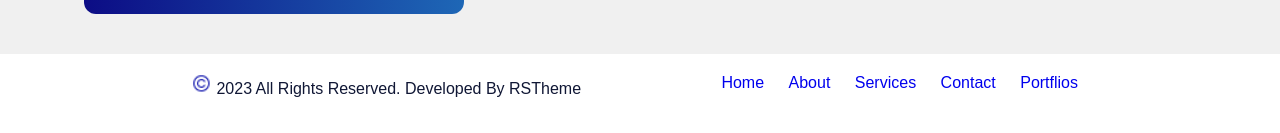
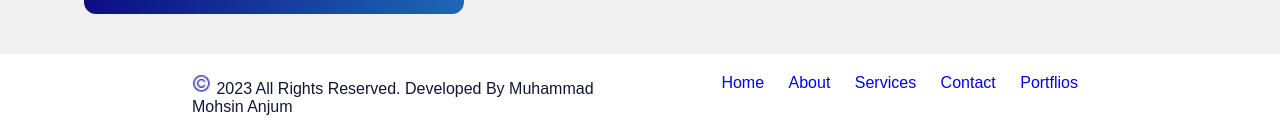
Before and after one commit to mohsinanjum111/braintech, a plain HTML site: page index.html in a window 1280 px wide. Shown: the part 4904-5037 px from the top of the page. Drawn offline with Linux system fonts and the light colour scheme.

Commit message:
index.html

```diff
--- a/index.html
+++ b/index.html
@@ -390,7 +390,7 @@
   <div class="para">
       <p class="fot">
         <img src="images/copyright.png" alt="">
-        2023 All Rights Reserved. Developed By RSTheme
+        2023 All Rights Reserved. Developed By Muhammad Mohsin Anjum
       </p>
       <div class="fotnav">
         <ul class="footul">
```
